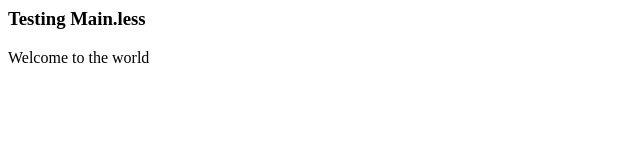
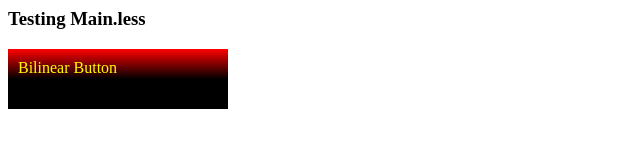
Before and after one commit to svenkatreddy/LessMixins, a website: page source/index.html in a window 1280 px wide. Shown: the whole page, without its empty margins (0-640 px from the left). Drawn offline with nearby package versions, Linux system fonts and the light colour scheme; files that its build step writes are made by us from their sources; files whose address does not match are found by name.

Commit message:
test case update

```diff
--- a/Gruntfile.js
+++ b/Gruntfile.js
@@ -58,7 +58,7 @@ module.exports = function(grunt) {
           port: process.env.PORT, // change this to whatever port
          // hostname: "0.0.0.0",
           bases: ['./dist'],
-          server: path.resolve('./server'),
+          //server: path.resolve('./server'),
           livereload: true,
           serverreload: false
         }
--- a/source/index.html
+++ b/source/index.html
@@ -1,12 +1,11 @@
 <html>
   <head>
-  <link rel="stylesheet" type="text/css" href="main_test.css">
+  <link rel="stylesheet" type="text/css" href="css\main_test.css">
   </head>
   <body>
     <div>
     <h3>Testing Main.less</h3>
-
+    <div class="button">Bilinear Button</div>
     </div>
-  Welcome to the world
   </body>
  </html>
--- a/source/less/main.less
+++ b/source/less/main.less
@@ -124,6 +124,7 @@
   background: linear-gradient(to bottom,  rgba(255,255,255,0) 0%,rgba(255,255,255,1) 70%);
 }
 
+
 // Shapes
 .triangle(@side: 12px, @color: white) {
   width: 0;
--- a/source/less/main_test.less
+++ b/source/less/main_test.less
@@ -1,5 +1,9 @@
 @import "main.less";
 
 .button {
-  .gradient-bilinear(left,#ffffff,0%,yellow,50%);
+  .gradient-bilinear(left,red,0%,black,50%);
+  width : 200px;
+  height: 40px;
+  padding: 10px;
+  color:  yellow;
 }
```
Also changed, not shown: dist/css/main_test.css, dist/index.html.
